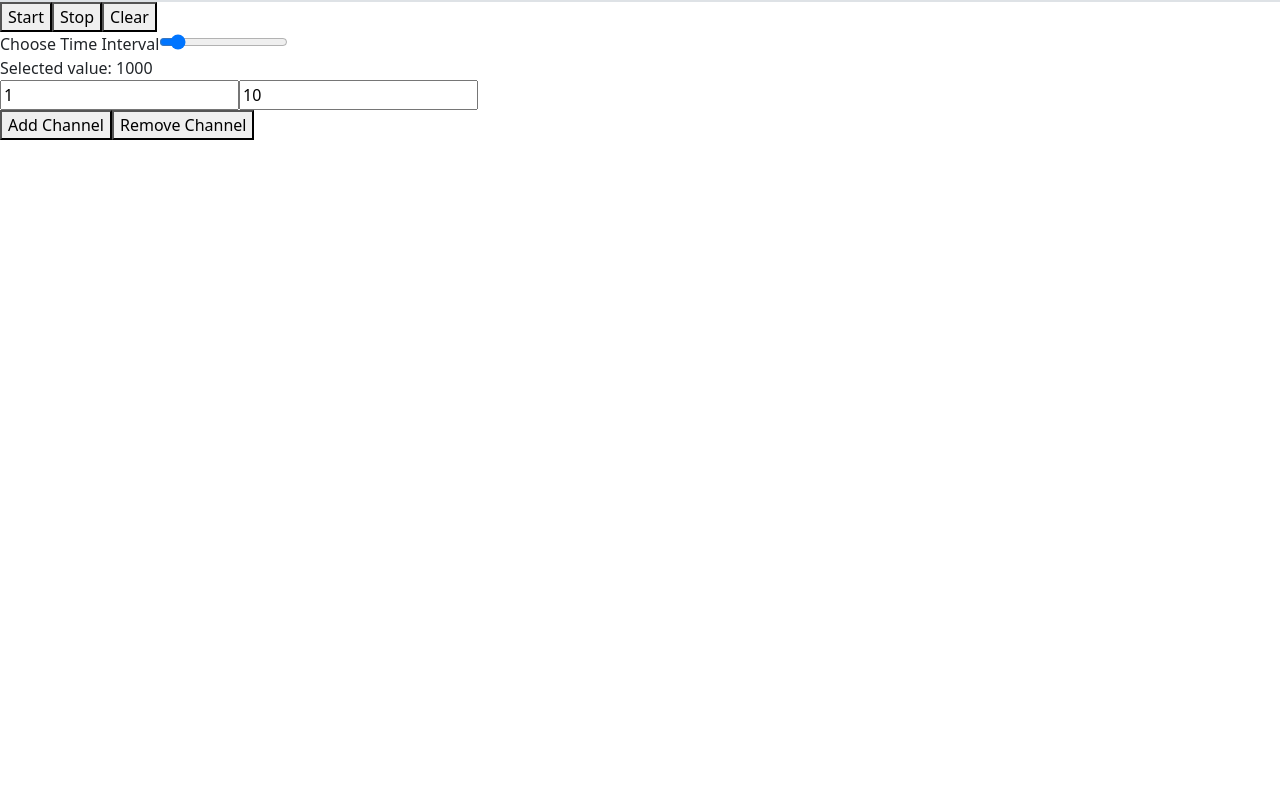
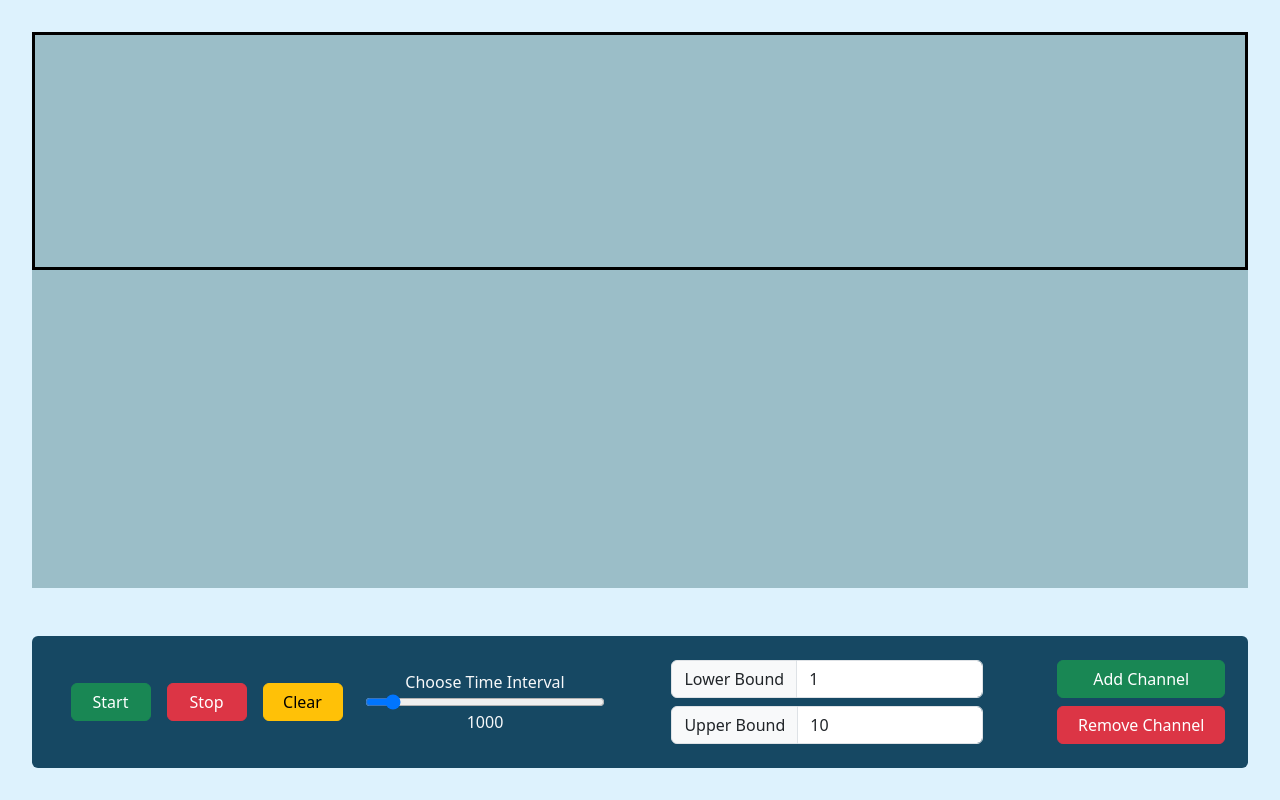
Before and after one commit to uguryilmazdev/react-data-visualizer, a React (Vite) app: page / in a window 1280 px wide. Both pictures are taken after a click on the button "Add Channel". Built offline with nearby package versions, Linux system fonts and the light colour scheme.

Commit message:
Update styles

```diff
--- a/src/App.css
+++ b/src/App.css
@@ -0,0 +1,51 @@
+main {
+    display: grid;
+    grid-template-columns: 1fr;
+    grid-template-rows: 50fr 1fr;
+    max-height: 100vh;
+    padding: 2rem;
+    background-color: #DDF2FD;
+}
+
+.data-visualization-section {
+    background-color: #9BBEC8;
+    overflow: auto;
+}
+
+.control-panel-section {
+    align-self: end;
+    background-color: rgb(22, 72, 99);
+}
+
+.channel-container {
+    min-width: 100%;
+    overflow:auto;
+    border: 3px solid;
+}
+
+#timeIntervalSelector {
+    width: 15rem;
+}
+
+.btn {
+    width: 5rem;
+    text-align: center;
+}
+
+/* scrollbar style */
+::-webkit-scrollbar {
+    width: 0.5rem;
+    height: 0.5rem;
+  }
+
+  /* Handle */
+  ::-webkit-scrollbar-thumb {
+    background: rgb(22, 72, 99);
+  }
+  ::-webkit-scrollbar-thumb:window-inactive {
+    background: #DDF2FD;
+  }
+
+  ::-webkit-scrollbar-thumb:hover {
+    background: #DDF2FD;
+  }
--- a/src/App.jsx
+++ b/src/App.jsx
@@ -4,15 +4,16 @@ import { ChannelProvider } from "./context/ChannelContext"
 import { GeneratorProvider } from "./context/GeneratorContext"
 import DataVisualization from "./components/DataVisualization/DataVisualization"
 import ControlPanel from "./components/ControlPanel/ControlPanel"
+import './App.css'
 
 function App() {
   return (
     <ChannelProvider>
       <GeneratorProvider>
-        <>
+        <main>
           <DataVisualization />
           <ControlPanel />
-        </>
+        </main>
       </GeneratorProvider>
     </ChannelProvider>
   )
--- a/src/components/ControlPanel/ControlPanel.jsx
+++ b/src/components/ControlPanel/ControlPanel.jsx
@@ -17,28 +17,30 @@ function ControlPanel() {
     } = useGenerator();
 
     return (
-        <section>
-            <div>
-                <button onClick={startGenerator}>Start</button>
-                <button onClick={stopGenerator}>Stop</button>
-                <button onClick={() => { stopGenerator(); clearAllChannels(); }}>Clear</button>
+        <section className="control-panel-section d-flex flex-column flex-xl-row align-items-center justify-content-evenly p-3 rounded">
+            <div className="d-flex flex-row">
+                <button className="btn btn-success mx-2 my-1" onClick={startGenerator}>Start</button>
+                <button className="btn btn-danger mx-2 my-1" onClick={stopGenerator}>Stop</button>
+                <button className="btn btn-warning mx-2 my-1" onClick={() => {stopGenerator(); clearAllChannels();}}>Clear</button>
             </div>
-            <div>
-                <div>
-                    <label htmlFor="timeIntervalSelector">Choose Time Interval</label>
-                    <input type="range" id="timeIntervalSelector" min="100" max="10000" step="100" value={timeInterval} onChange={handleTimeIntervalChange}
-                    />
-                    <br />
-                    <span>Selected value: {timeInterval}</span>
+            <div className="d-flex flex-column align-items-center">
+                <label htmlFor="timeIntervalSelector" className="text-light">Choose Time Interval</label>
+                <input type="range" id="timeIntervalSelector" min="100" max="10000" step="100" value={timeInterval} onChange={handleTimeIntervalChange}/>
+                <span className="text-light">{timeInterval}</span>
+            </div>
+            <div className="d-flex flex-column align-items-center justify-content-center my-1">
+                <div className="input-group mx-3 my-1 w-75">
+                    <span className="input-group-text">Lower Bound</span>
+                    <input type="number" className="form-control" value={randomMin} onChange={(e) => {clearAllChannels(); handleRandomMinChange(e);}}/>
                 </div>
-                <div>
-                    <input type="number" value={randomMin} onChange={handleRandomMinChange}/>
-                    <input type="number" value={randomMax} onChange={handleRandomMaxChange}/>
+                <div className="input-group mx-3 my-1 w-75">
+                    <span className="input-group-text">Upper Bound</span>
+                    <input type="number" className="form-control" value={randomMax} onChange={(e) => {clearAllChannels(); handleRandomMaxChange(e);}}/>
                 </div>
             </div>
-            <div>
-                <button onClick={addChannel}>Add Channel</button>
-                <button onClick={removeChannel}>Remove Channel</button>
+            <div className="d-flex flex-column">
+                <button className="btn btn-success mx-2 my-1 w-100" onClick={addChannel}>Add Channel</button>
+                <button className="btn btn-danger mx-2 my-1 w-100" onClick={removeChannel}>Remove Channel</button>
             </div>
         </section>
     )
--- a/src/components/DataVisualization/Channel.jsx
+++ b/src/components/DataVisualization/Channel.jsx
@@ -1,14 +1,24 @@
 // eslint-disable-next-line no-unused-vars
-import React, {useState, useEffect} from "react";
+import React, {useState, useEffect, useRef} from "react";
 import getRandomInt from "../../utils/randomGenerator";
+import normalizeChannelHeight from "../../utils/normalizeChannelHeight";
+import randomColorGenerator from "../../utils/randomColorGenerator";
 import { useChannel } from "../../context/ChannelContext";
 import { useGenerator } from "../../context/GeneratorContext"
 
 // eslint-disable-next-line react/prop-types
 function Channel({ channelID }) {
-    const { isCleared, updateChannelValues } = useChannel();
+    const { isCleared, channelHeight, updateChannelValues } = useChannel();
     const { isActive, randomMin, randomMax, timeInterval } = useGenerator();
     const [randomNumbers, setRandomNumbers] = useState([]);
+    const [channelColor, setChannelColor] = useState('#000');
+    const channelRef = useRef(null);
+
+    // generate random color for channel
+    useEffect(() => {
+      const color = randomColorGenerator();
+      setChannelColor(color);
+    }, []);
 
     // Generate a random number within the spesified time interval
     // Control start - stop button activity
@@ -19,6 +29,11 @@ function Channel({ channelID }) {
             interval = setInterval(() => {
                 const newRandomNumber = getRandomInt(randomMin, randomMax);
                 setRandomNumbers(prevNumbers => [...prevNumbers, newRandomNumber]);
+
+                // Activate channel's horizontal scroll while adding new bars.
+                if (channelRef.current) {
+                  channelRef.current.scrollLeft += 25;
+                }
             }, timeInterval);
         }
 
@@ -38,22 +53,22 @@ function Channel({ channelID }) {
     }, [isCleared])
 
     return (
-    <article>
-      <div className="border" style={{ display: 'flex' }}>
-        {console.log(channelID)}
-        {randomNumbers.map((number, index) => (
+      // Here, channel-container height is tricky:
+      // 200px maximum bar height; 24 px bar number height; 8px overflow height; 3*2 px border height = 200px + 38px total height
+      // so we need extra 38px.
+      // This is not best practice. It should be reviewed.
+    <div className="channel-container d-flex align-items-end mb-5" ref={channelRef} style={{ height: `${channelHeight + 38}px`,borderColor: channelColor}}>
+      {randomNumbers.map((number, index) => (
+        <div key={index} className="d-flex flex-column align-items-center justify-content-center me-3">
           <div
-            key={index}
-            style={{
-              height: `${number * 20}px`,
-              width: '20px',
-              backgroundColor: 'blue',
-              marginRight: '5px',
-            }}
-          />
-        ))}
-      </div>
-    </article>
+            className="text-bg-primary"
+            style={{height: `${normalizeChannelHeight(number, randomMin, randomMax, channelHeight)}px`, minWidth: '20px'}}
+          >
+          </div>
+          <div>{number}</div>
+        </div>
+      ))}
+    </div>
     )
 }
 
--- a/src/components/DataVisualization/DataVisualization.jsx
+++ b/src/components/DataVisualization/DataVisualization.jsx
@@ -12,7 +12,7 @@ function DataVisualization() {
     }, [channels]);
 
     return (
-        <section>
+        <section className="data-visualization-section mb-5">
             {channels.map((channel, index) => (
                 <Channel key={index} channelID={index} />
             ))}
--- a/src/context/ChannelContext.jsx
+++ b/src/context/ChannelContext.jsx
@@ -1,3 +1,4 @@
+/* eslint-disable no-unused-vars */
 // eslint-disable-next-line no-unused-vars
 import React, {createContext, useContext, useState} from "react";
 
@@ -11,6 +12,7 @@ export function useChannel() {
 export function ChannelProvider({children}) {
     const [channels, setChannels] = useState([]);
     const [isCleared, setIsCleared] = useState(false);
+    const [channelHeight, setChannelHeight] = useState(200);
 
     function addChannel() {
         setChannels(prevChannels => [...prevChannels,[]]);
@@ -45,6 +47,7 @@ export function ChannelProvider({children}) {
             value={{
                 channels,
                 isCleared,
+                channelHeight,
                 addChannel,
                 removeChannel,
                 updateChannelValues,
--- /dev/null
+++ b/src/utils/normalizeChannelHeight.jsx
@@ -0,0 +1,8 @@
+export default function normalizeChannelHeight(randomNumber, randomMin, randomMax, channelHeight) {
+    // This function normalizes height of the channels with respect to lower-upper boundry.
+    // height: represents random number value
+    // randomMin: represents lower boundry
+    // randomMax: represents upper boundry
+    // [randomMin randomMax] normalizes to [0 1].
+    return ((randomNumber - randomMin) / (randomMax - randomMin)) * channelHeight;
+  }
--- /dev/null
+++ b/src/utils/randomColorGenerator.jsx
@@ -0,0 +1,5 @@
+export default function randomColorGenerator() {
+    // Generate hex color
+    const randomColor = '#' + Math.floor(Math.random()*16777215).toString(16);
+    return randomColor;
+  }
```
